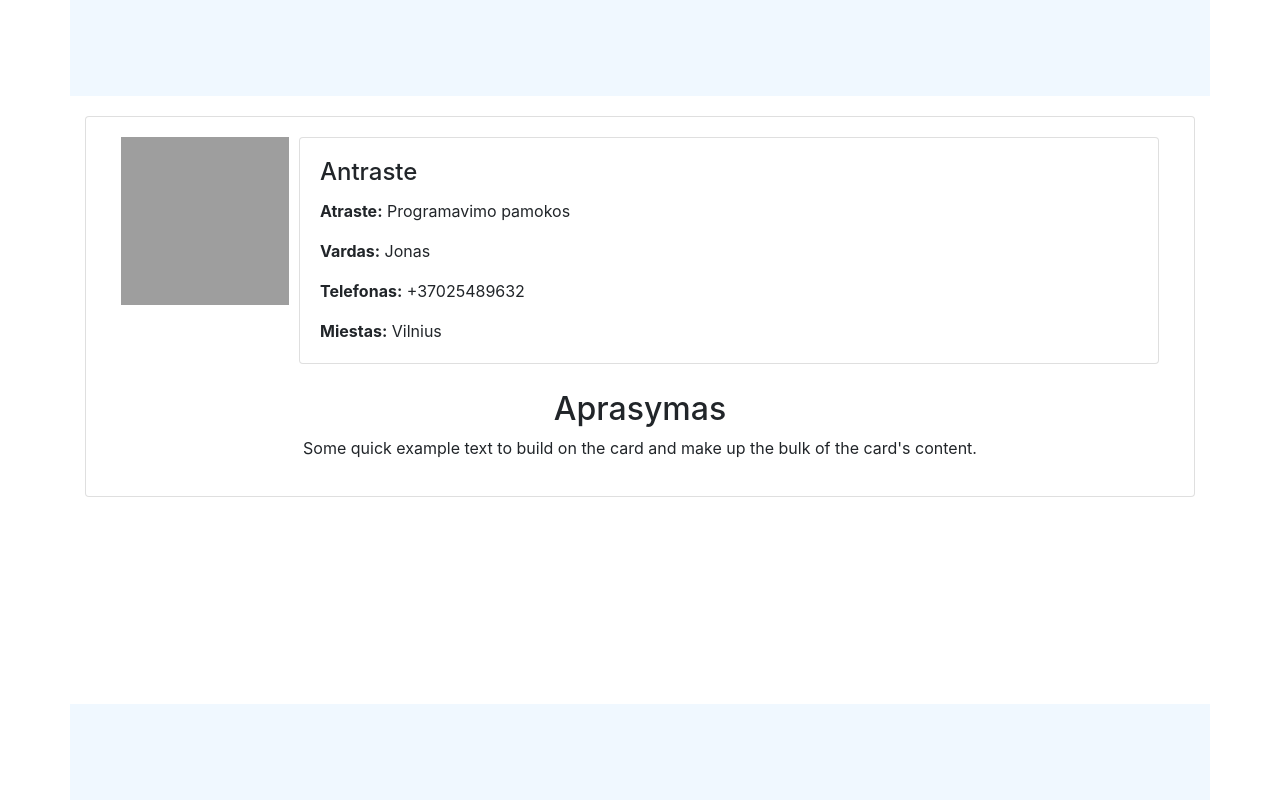
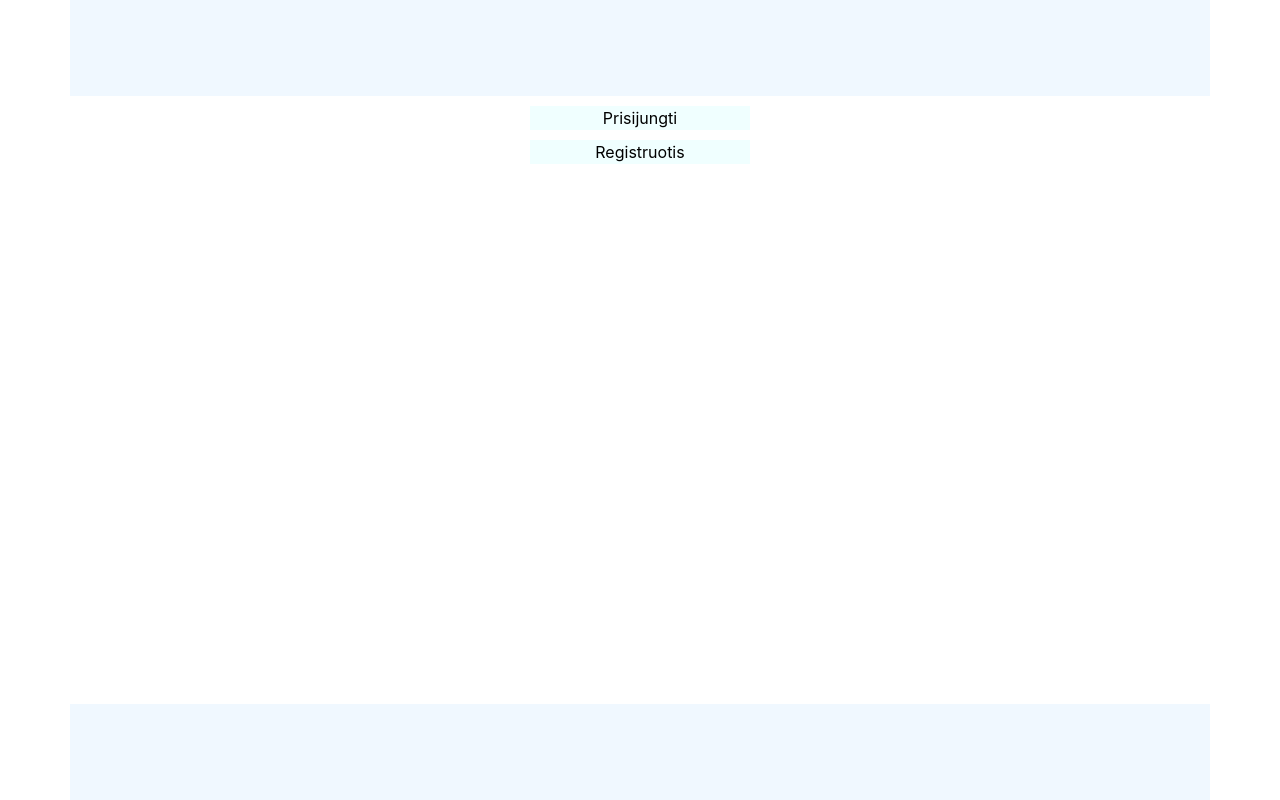
Before and after one commit to ppm-jew9207/ppm-front-end-vue, a Vue app: page / in a window 1280 px wide. Built offline with nearby package versions, Linux system fonts and the light colour scheme; grey boxes are pictures that could not be loaded.

Commit message:
Update App.vue
Menotriaus profilis negali buti kaip pagrindinis.

```diff
--- a/src/App.vue
+++ b/src/App.vue
@@ -4,8 +4,7 @@
       <!-- Header -->
     </b-container>
     <b-container tag="main" class="flex-grow-1">
-      <!-- <router-view></router-view> -->
-      <mentorProfile />
+      <router-view></router-view>
     </b-container>
     <b-container tag="footer" class="bg-primary py-5">
       <!-- Footer -->
@@ -14,10 +13,9 @@
 </template>
 
 <script>
-import mentorProfile from "../src/components/mentorProfile.vue";
 export default {
   name: "App",
-  components: { mentorProfile }
+  components: {}
 };
 </script>
 
```
